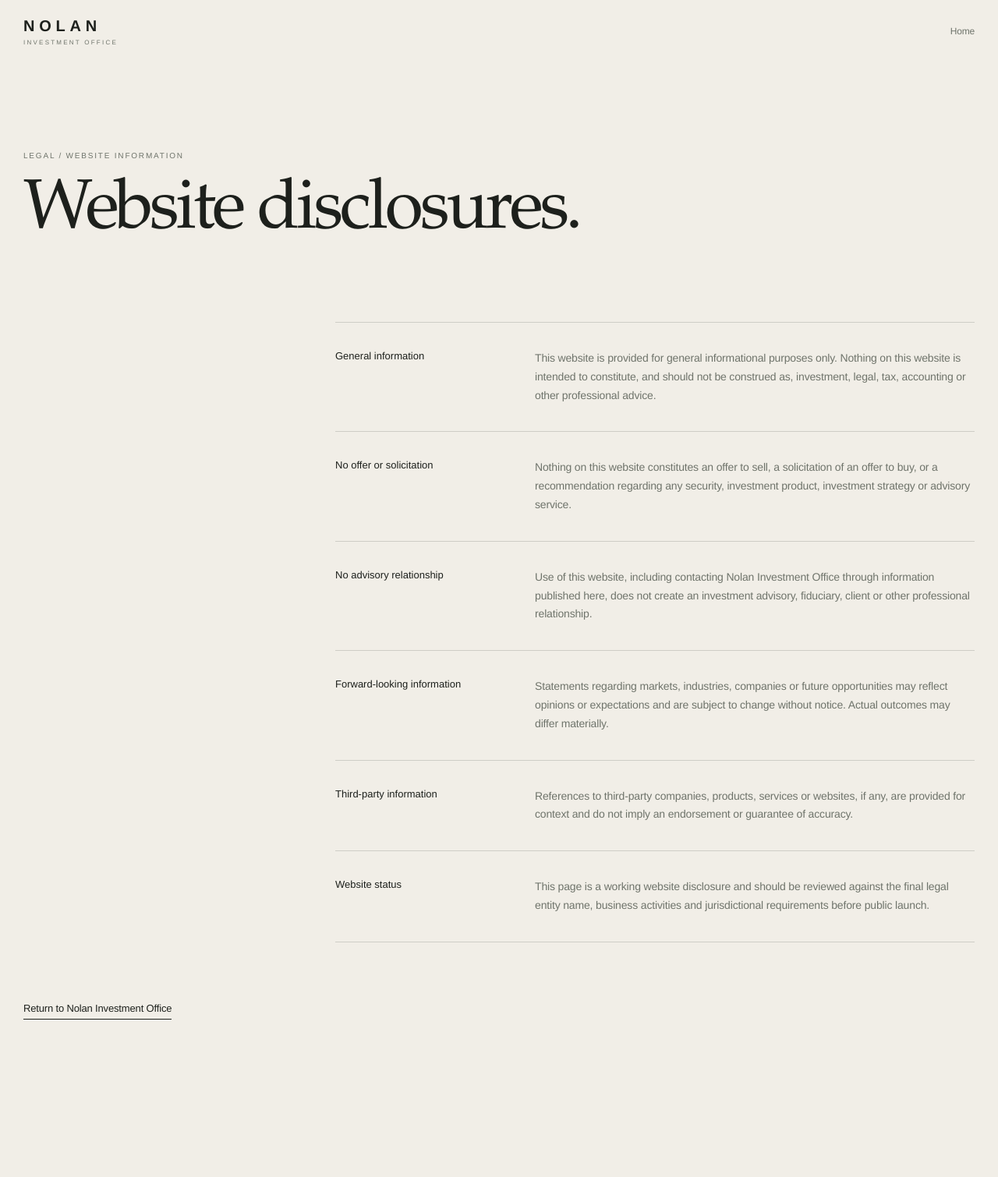
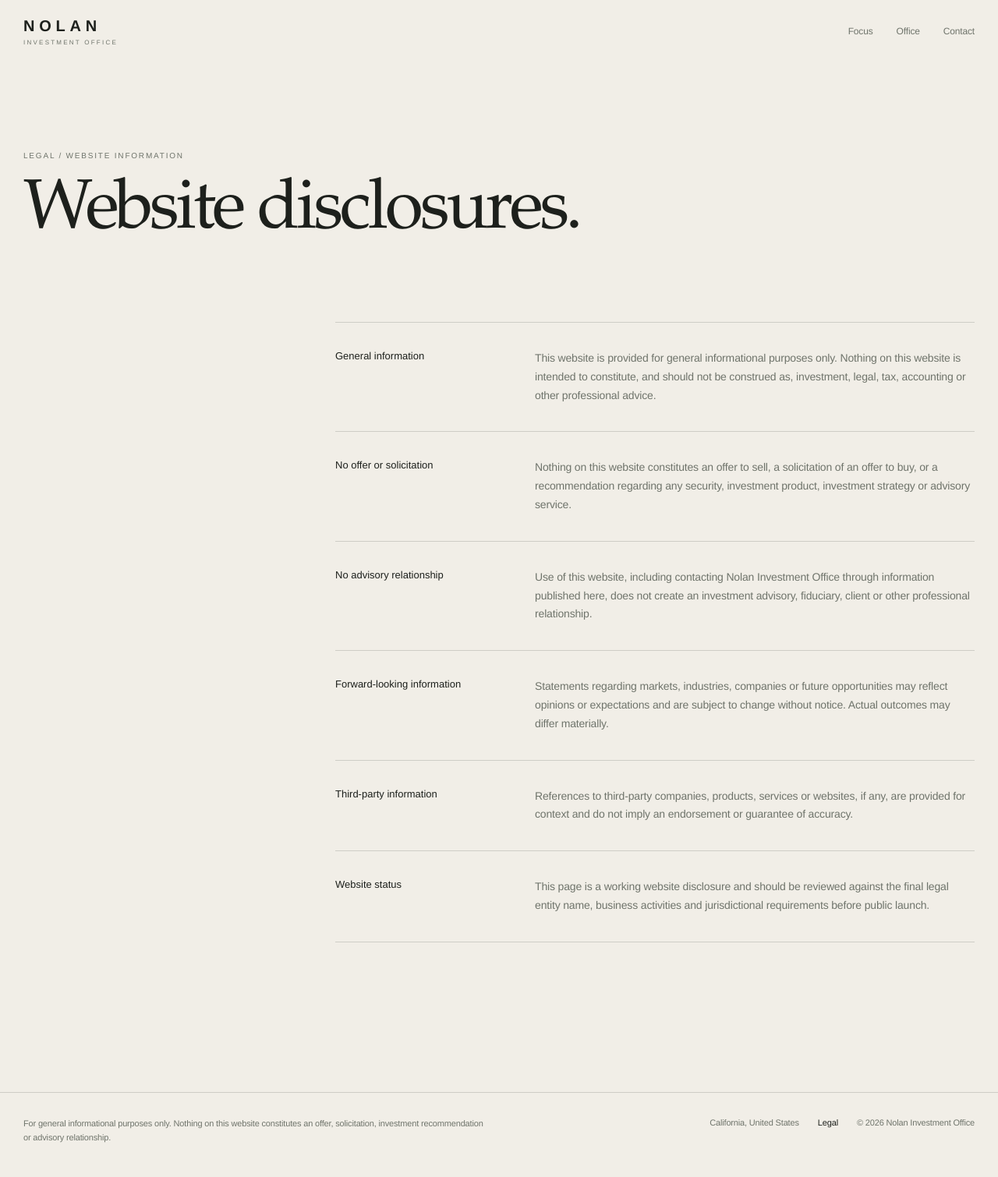
Before and after one commit to lna927438/nolan-investment-office, an Astro site: page /nolan-investment-office/legal in a window 1280 px wide. Shown: the whole page at 78% size. Before the commit the page ends 1428 px from the top, so only its background shows below. Built offline with nearby package versions, Linux system fonts and the light colour scheme; Astro itself is replaced by a stand-in of ours.

Commit message:
Unify Legal page with V1.4 navigation

```diff
--- a/src/pages/legal.astro
+++ b/src/pages/legal.astro
@@ -1,32 +1,12 @@
 ---
-import "../styles/global.css";
-const base = import.meta.env.BASE_URL;
+import SiteLayout from "../components/SiteLayout.astro";
 ---
-<!doctype html>
-<html lang="en">
-  <head>
-    <meta charset="UTF-8" />
-    <meta name="viewport" content="width=device-width, initial-scale=1" />
-    <meta name="robots" content="noindex,follow" />
-    <meta name="theme-color" content="#f1eee7" />
-    <link rel="icon" type="image/svg+xml" href={`${base}favicon.svg`} />
-    <title>Legal | Nolan Investment Office</title>
-    <meta name="description" content="Legal information and website disclosures for Nolan Investment Office." />
-  </head>
-  <body>
-    <header class="site-header">
-      <div class="wrap nav">
-        <a class="brand" href={base} aria-label="Nolan Investment Office home">
-          <strong>NOLAN</strong>
-          <span>Investment Office</span>
-        </a>
-        <nav aria-label="Secondary navigation">
-          <a href={base}>Home</a>
-        </nav>
-      </div>
-    </header>
-
-    <main class="legal-page">
+<SiteLayout
+  active="legal"
+  title="Legal | Nolan Investment Office"
+  description="Legal information and website disclosures for Nolan Investment Office."
+>
+  <div class="legal-page">
     <div class="wrap legal-wrap">
       <div class="section-number">Legal / Website Information</div>
       <h1>Website disclosures.</h1>
@@ -89,9 +69,6 @@ const base = import.meta.env.BASE_URL;
           </p>
         </section>
       </div>
-
-        <a class="text-link" href={base}>Return to Nolan Investment Office</a>
     </div>
-    </main>
-  </body>
-</html>
+  </div>
+</SiteLayout>
```
Lines whose indentation alone changed are shown as unchanged.
